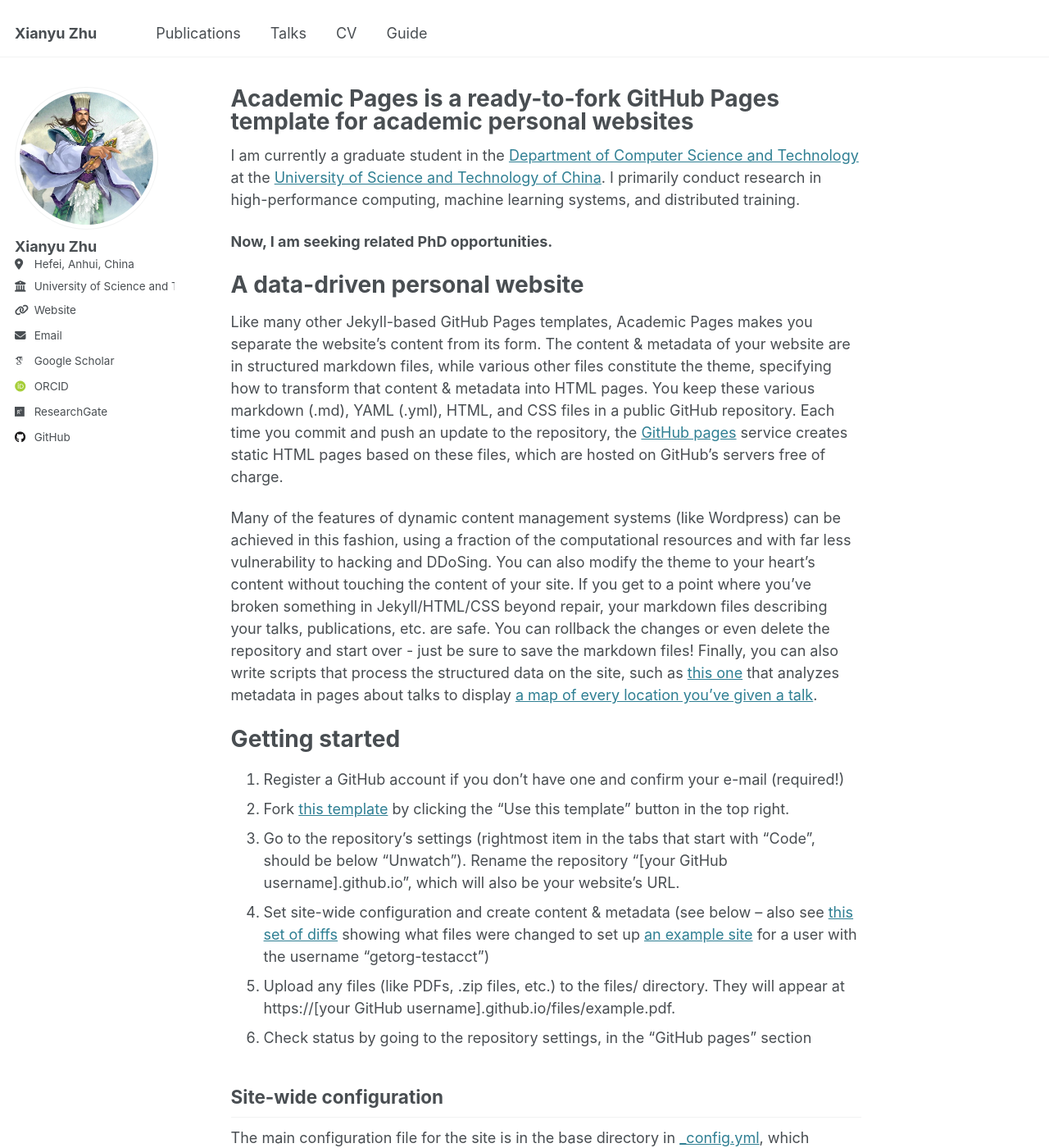
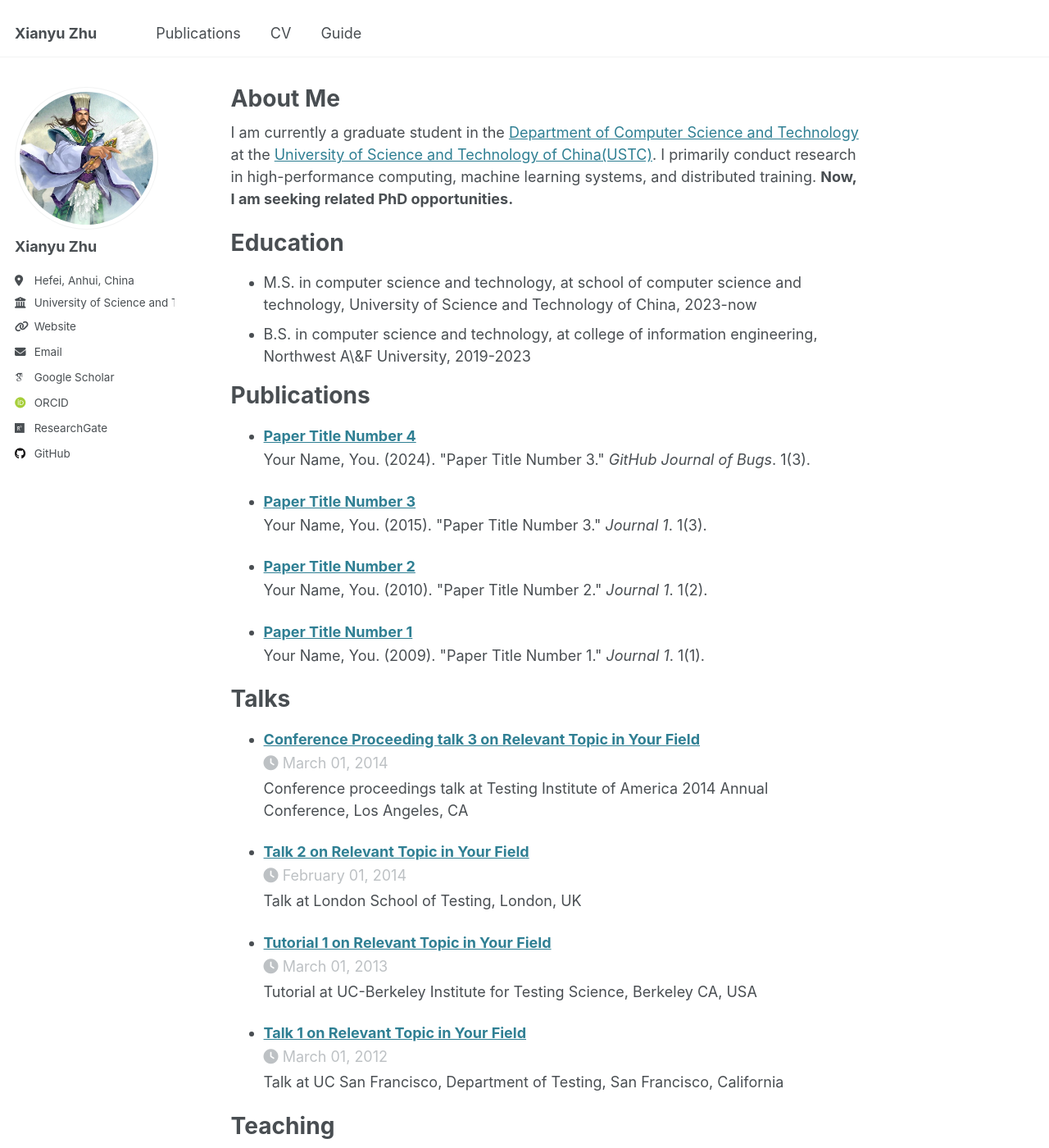
Before and after one commit to zhuxy-USTC/zhuxy-USTC.github.io, a Jekyll site: the page built from _pages/about.md, in a window 1280 px wide and 1400 px high. Shown: the whole window at 82% size. Built offline with Jekyll 4.4.1, drawn with Linux system fonts in a browser that asks for light colours; some web fonts are replaced; some of the changed text lies outside the part shown.

Commit message:
update about
update about

```diff
--- a/_config.yml
+++ b/_config.yml
@@ -25,7 +25,7 @@ author:
   avatar           : "profile.jpg"
   name             : "Xianyu Zhu"
   pronouns         : # example: "she/her"
-  bio              : #""
+  bio              : ""
   location         : "Hefei, Anhui, China"
   employer         : "University of Science and Technology of China"
   uri              : "zhuxy-USTC.github.io"
--- a/_data/navigation.yml
+++ b/_data/navigation.yml
@@ -8,8 +8,8 @@ main:
   - title: "Publications"
     url: /publications/
 
-  - title: "Talks"
-    url: /talks/
+  # - title: "Talks"
+  #   url: /talks/
 
   # - title: "Teaching"
   #   url: /teaching/
--- a/_pages/about.md
+++ b/_pages/about.md
@@ -1,51 +1,40 @@
 ---
 permalink: /
-title: "Academic Pages is a ready-to-fork GitHub Pages template for academic personal websites"
+title: "About Me"
 author_profile: true
 redirect_from:
   - /about/
   - /about.html
 ---
 
-I am currently a graduate student in the [Department of Computer Science and Technology](https://cs.ustc.edu.cn) at the [University of Science and Technology of China](https://ustc.edu.cn/). I primarily conduct research in high-performance computing, machine learning systems, and distributed training.
-
+I am currently a graduate student in the [Department of Computer Science and Technology](https://cs.ustc.edu.cn) at the [University of Science and Technology of China(USTC)](https://ustc.edu.cn/). I primarily conduct research in high-performance computing, machine learning systems, and distributed training.
 **Now, I am seeking related PhD opportunities.**
 
-A data-driven personal website
+
+Education
 ======
-Like many other Jekyll-based GitHub Pages templates, Academic Pages makes you separate the website's content from its form. The content & metadata of your website are in structured markdown files, while various other files constitute the theme, specifying how to transform that content & metadata into HTML pages. You keep these various markdown (.md), YAML (.yml), HTML, and CSS files in a public GitHub repository. Each time you commit and push an update to the repository, the [GitHub pages](https://pages.github.com/) service creates static HTML pages based on these files, which are hosted on GitHub's servers free of charge.
+* M.S. in computer science and technology, at school of computer science and technology, University of Science and Technology of China, 2023-now
+* B.S. in computer science and technology, at college of information engineering, Northwest A\&F University, 2019-2023
 
-Many of the features of dynamic content management systems (like Wordpress) can be achieved in this fashion, using a fraction of the computational resources and with far less vulnerability to hacking and DDoSing. You can also modify the theme to your heart's content without touching the content of your site. If you get to a point where you've broken something in Jekyll/HTML/CSS beyond repair, your markdown files describing your talks, publications, etc. are safe. You can rollback the changes or even delete the repository and start over - just be sure to save the markdown files! Finally, you can also write scripts that process the structured data on the site, such as [this one](https://github.com/academicpages/academicpages.github.io/blob/master/talkmap.ipynb) that analyzes metadata in pages about talks to display [a map of every location you've given a talk](https://academicpages.github.io/talkmap.html).
 
-Getting started
+Publications
 ======
-1. Register a GitHub account if you don't have one and confirm your e-mail (required!)
-2. Fork [this template](https://github.com/academicpages/academicpages.github.io) by clicking the "Use this template" button in the top right.
-3. Go to the repository's settings (rightmost item in the tabs that start with "Code", should be below "Unwatch"). Rename the repository "[your GitHub username].github.io", which will also be your website's URL.
-4. Set site-wide configuration and create content & metadata (see below -- also see [this set of diffs](http://archive.is/3TPas) showing what files were changed to set up [an example site](https://getorg-testacct.github.io) for a user with the username "getorg-testacct")
-5. Upload any files (like PDFs, .zip files, etc.) to the files/ directory. They will appear at https://[your GitHub username].github.io/files/example.pdf.
-6. Check status by going to the repository settings, in the "GitHub pages" section
+  <ul>{% for post in site.publications reversed %}
+    {% include archive-single-cv.html %}
+  {% endfor %}</ul>
 
-Site-wide configuration
-------
-The main configuration file for the site is in the base directory in [_config.yml](https://github.com/academicpages/academicpages.github.io/blob/master/_config.yml), which defines the content in the sidebars and other site-wide features. You will need to replace the default variables with ones about yourself and your site's github repository. The configuration file for the top menu is in [_data/navigation.yml](https://github.com/academicpages/academicpages.github.io/blob/master/_data/navigation.yml). For example, if you don't have a portfolio or blog posts, you can remove those items from that navigation.yml file to remove them from the header.
+Talks
+======
+  <ul>{% for post in site.talks reversed %}
+    {% include archive-single-talk-cv.html  %}
+  {% endfor %}</ul>
 
-Create content & metadata
-------
-For site content, there is one markdown file for each type of content, which are stored in directories like _publications, _talks, _posts, _teaching, or _pages. For example, each talk is a markdown file in the [_talks directory](https://github.com/academicpages/academicpages.github.io/tree/master/_talks). At the top of each markdown file is structured data in YAML about the talk, which the theme will parse to do lots of cool stuff. The same structured data about a talk is used to generate the list of talks on the [Talks page](https://academicpages.github.io/talks), each [individual page](https://academicpages.github.io/talks/2012-03-01-talk-1) for specific talks, the talks section for the [CV page](https://academicpages.github.io/cv), and the [map of places you've given a talk](https://academicpages.github.io/talkmap.html) (if you run this [python file](https://github.com/academicpages/academicpages.github.io/blob/master/talkmap.py) or [Jupyter notebook](https://github.com/academicpages/academicpages.github.io/blob/master/talkmap.ipynb), which creates the HTML for the map based on the contents of the _talks directory).
+Teaching
+======
+  <ul>{% for post in site.teaching reversed %}
+    {% include archive-single-cv.html %}
+  {% endfor %}</ul>
 
-**Markdown generator**
-
-The repository includes [a set of Jupyter notebooks](https://github.com/academicpages/academicpages.github.io/tree/master/markdown_generator
-) that converts a CSV containing structured data about talks or presentations into individual markdown files that will be properly formatted for the Academic Pages template. The sample CSVs in that directory are the ones I used to create my own personal website at stuartgeiger.com. My usual workflow is that I keep a spreadsheet of my publications and talks, then run the code in these notebooks to generate the markdown files, then commit and push them to the GitHub repository.
-
-How to edit your site's GitHub repository
-------
-Many people use a git client to create files on their local computer and then push them to GitHub's servers. If you are not familiar with git, you can directly edit these configuration and markdown files directly in the github.com interface. Navigate to a file (like [this one](https://github.com/academicpages/academicpages.github.io/blob/master/_talks/2012-03-01-talk-1.md) and click the pencil icon in the top right of the content preview (to the right of the "Raw | Blame | History" buttons). You can delete a file by clicking the trashcan icon to the right of the pencil icon. You can also create new files or upload files by navigating to a directory and clicking the "Create new file" or "Upload files" buttons.
-
-Example: editing a markdown file for a talk
-![Editing a markdown file for a talk](/images/editing-talk.png)
-
-For more info
-------
-More info about configuring Academic Pages can be found in [the guide](https://academicpages.github.io/markdown/), the [growing wiki](https://github.com/academicpages/academicpages.github.io/wiki), and you can always [ask a question on GitHub](https://github.com/academicpages/academicpages.github.io/discussions). The [guides for the Minimal Mistakes theme](https://mmistakes.github.io/minimal-mistakes/docs/configuration/) (which this theme was forked from) might also be helpful.
+Service and leadership
+======
+* Currently signed in to 43 different slack teams
```
Also changed, not shown: _pages/cv.md (+1 -1 lines).
